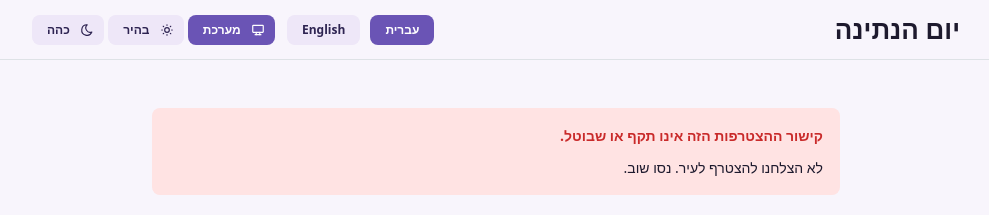
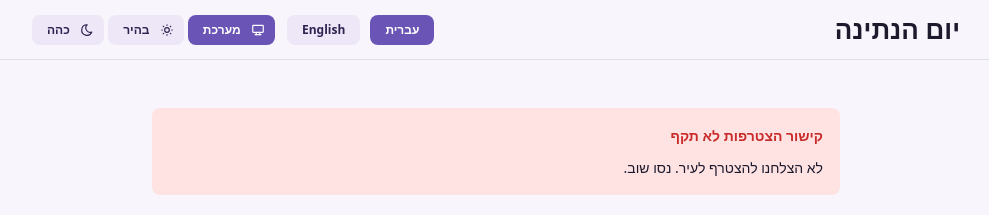
Before and after one commit to darkmoonapps/giving-day, a React (Vite) app in the folder apps/web/: page /join/1 in a window 1280 px wide. Shown: the top 215 px of the page, without its empty margins (209-1198 px from the left). Built offline with nearby package versions, Linux system fonts and the light colour scheme; no server answers.

Commit message:
test(web): assert revoked join links by test id
The invalid-token alert reused the same i18n string for title and body,
so Playwright's strict getByText matched two nodes. Use a distinct title
and assert on data-testid.

```diff
--- a/apps/web/src/i18n/locales/en/auth.json
+++ b/apps/web/src/i18n/locales/en/auth.json
@@ -41,6 +41,7 @@
   "join_rejected_title": "Your previous request was not approved",
   "join_rejected_body": "A coordinator did not approve your earlier request to join {{city}}. We sent a new request. Please wait for approval.",
   "join_go_home": "Go to home",
+  "join_invalid_title": "Invalid join link",
   "join_unexpected_error": "We could not join this city. Please try again.",
   "not_onboarded": "Finish your profile before joining a city.",
   "cities": {
--- a/apps/web/src/i18n/locales/he/auth.json
+++ b/apps/web/src/i18n/locales/he/auth.json
@@ -41,6 +41,7 @@
   "join_rejected_title": "הבקשה הקודמת לא אושרה",
   "join_rejected_body": "רכזת לא אישרה את הבקשה הקודמת שלכם להצטרף ל{{city}}. שלחנו בקשה חדשה. יש להמתין לאישור.",
   "join_go_home": "לעמוד הבית",
+  "join_invalid_title": "קישור הצטרפות לא תקף",
   "join_unexpected_error": "לא הצלחנו להצטרף לעיר. נסו שוב.",
   "not_onboarded": "יש להשלים את הפרופיל לפני הצטרפות לעיר.",
   "cities": {
--- a/apps/web/src/pages/join-page.tsx
+++ b/apps/web/src/pages/join-page.tsx
@@ -49,7 +49,7 @@ function JoinInvalidState({ message }: { message: string }): JSX.Element {
     <JoinShell>
       <AppAlert
         color="red"
-        title={t('cities.invalid_join_token')}
+        title={t('join_invalid_title')}
         data-testid="join-invalid"
       >
         {message}
```
Also changed, not shown: 2 other files (tests, documents, lock files or other folders).
